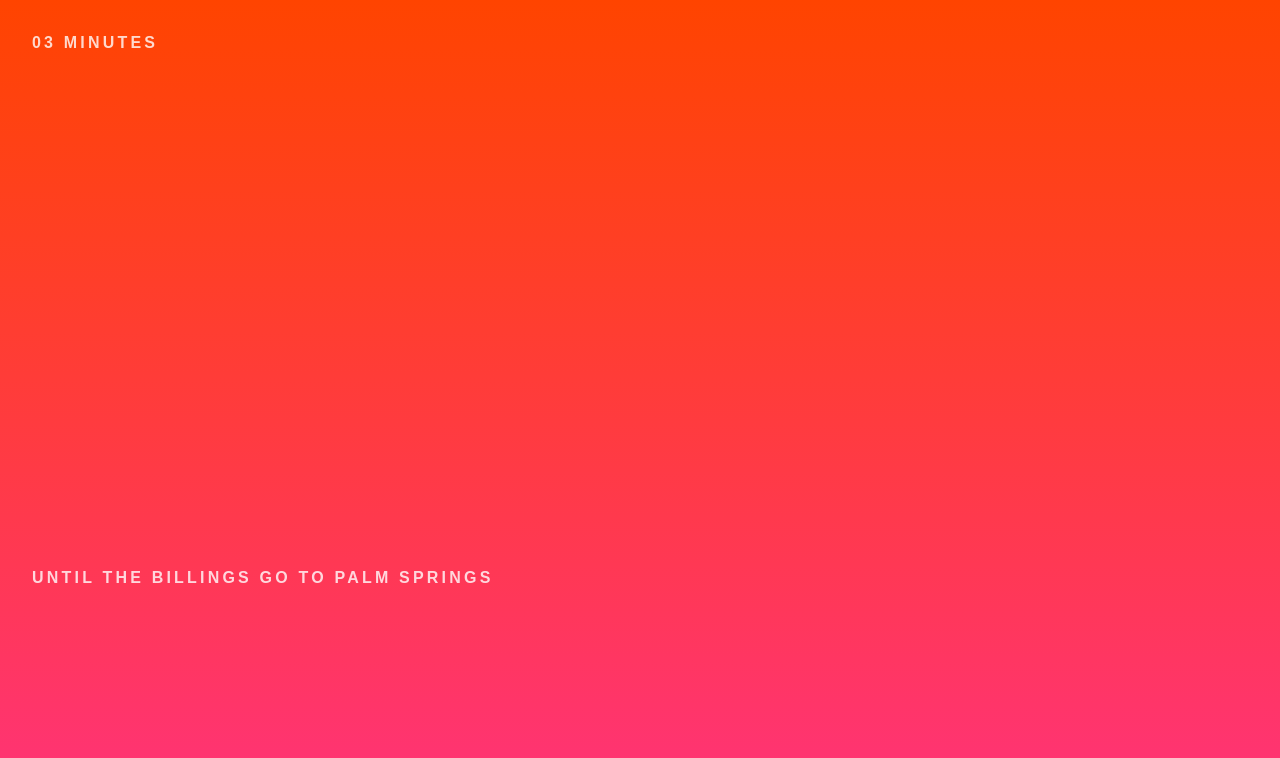
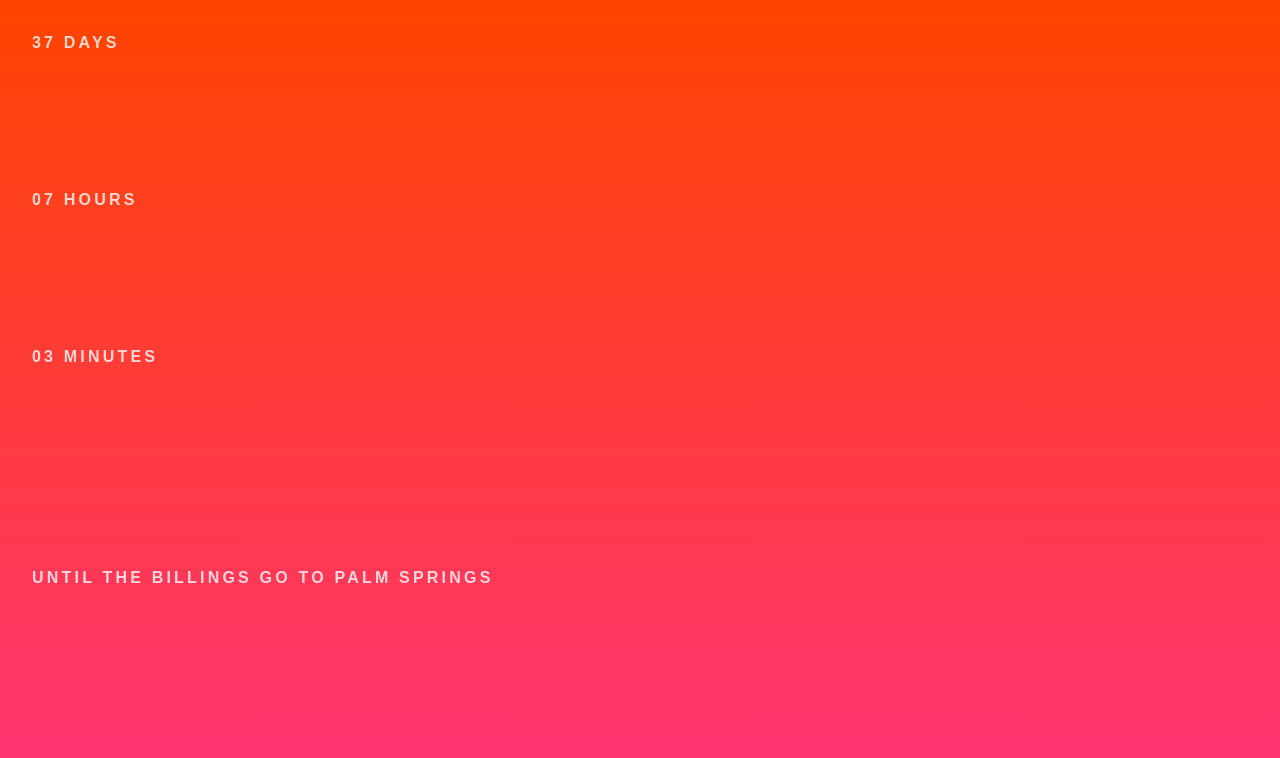
Before and after one commit to kylebillings/tminus, a plain HTML site: page index.html in a window 1280 px wide. Drawn offline with Linux system fonts and the light colour scheme.

Commit message:
changes date

```diff
--- a/index.html
+++ b/index.html
@@ -122,8 +122,8 @@
 countdown = new Countdown('March 8, 2016 5:15 PM');
     console.log(countdown);
 document.getElementById("countdown").innerHTML = countdown.days + " Days";
-document.getElementById("countdown").innerHTML = countdown.hours + " Hours";
-document.getElementById("countdown").innerHTML = countdown.minutes + " Minutes";
+document.getElementById("countdown2").innerHTML = countdown.hours + " Hours";
+document.getElementById("countdown3").innerHTML = countdown.minutes + " Minutes";
 
 /**
  * Date.parse Polyfill
```
